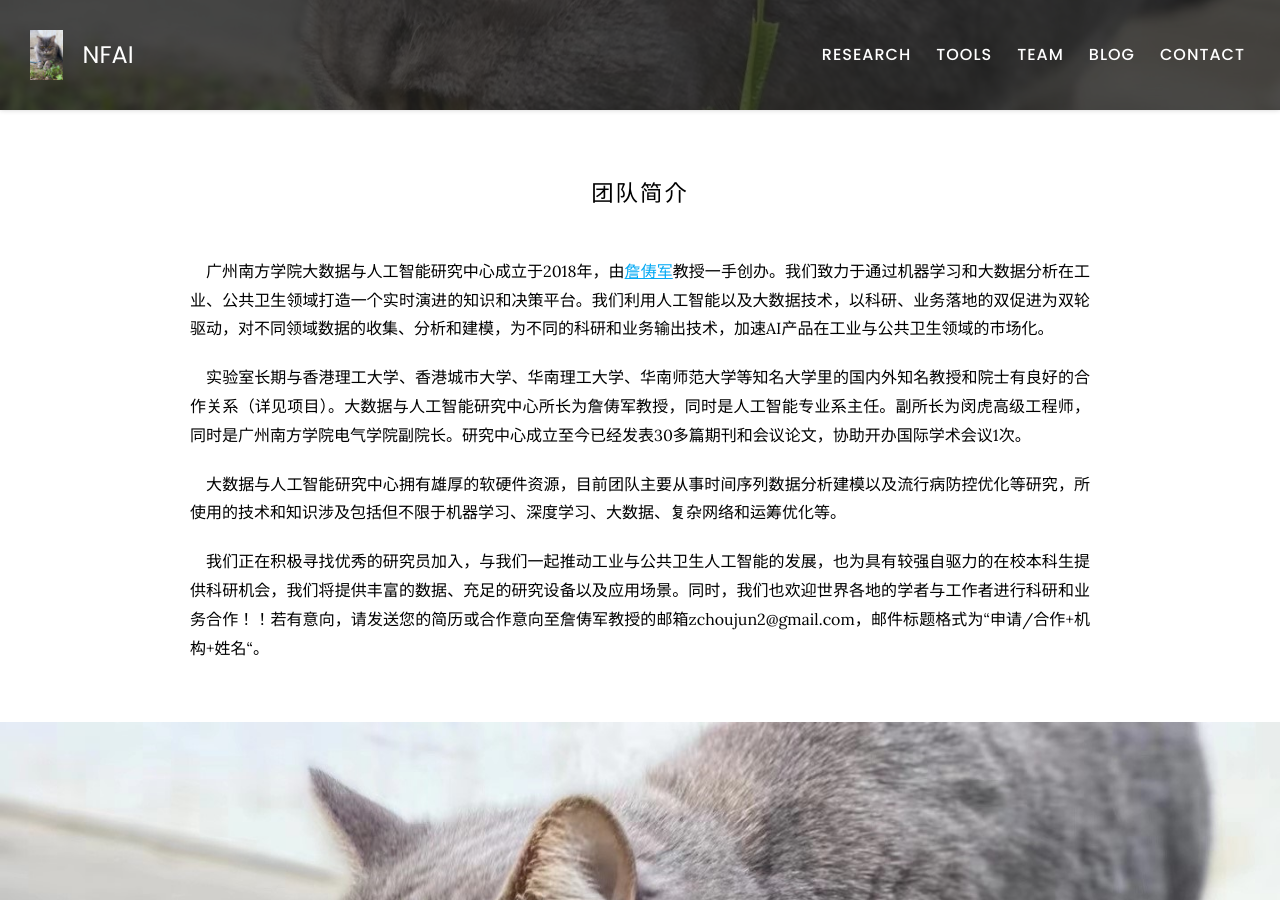
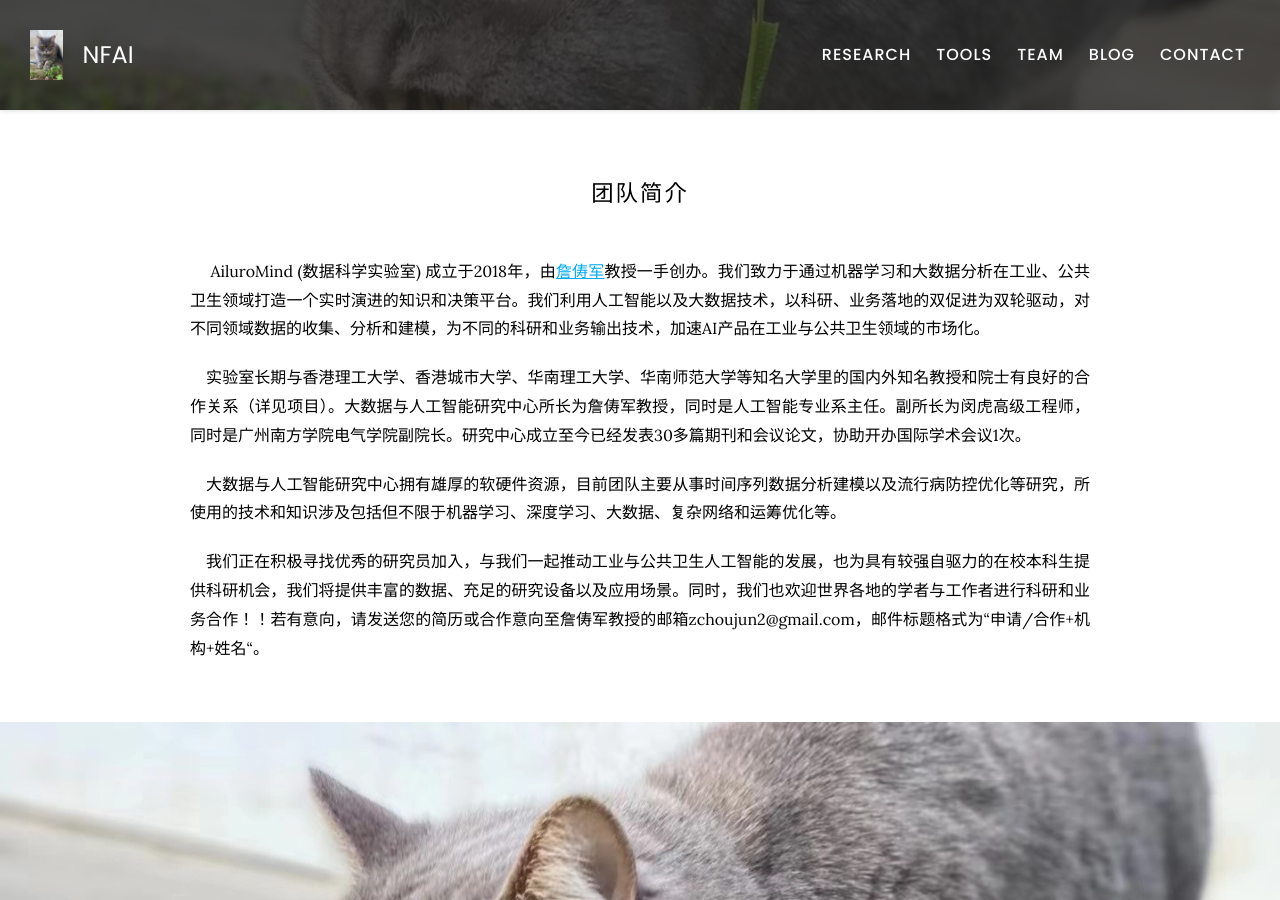
Before and after one commit to AiluroMind/AiluroMind.github.io, a Jekyll site: the page built from index.md, in a window 1280 px wide and 900 px high. Built offline with Jekyll 4.4.1, drawn with Linux system fonts in a browser that asks for light colours.

Commit message:
Update index.md

```diff
--- a/index.md
+++ b/index.md
@@ -6,7 +6,7 @@
 
 # 团队简介
 
-&ensp;&ensp;广州南方学院大数据与人工智能研究中心成立于2018年，由[詹俦军](https://scholar.google.com/citations?user=CQjEUkAAAAAJ&hl=zh-CN)教授一手创办。我们致力于通过机器学习和大数据分析在工业、公共卫生领域打造一个实时演进的知识和决策平台。我们利用人工智能以及大数据技术，以科研、业务落地的双促进为双轮驱动，对不同领域数据的收集、分析和建模，为不同的科研和业务输出技术，加速AI产品在工业与公共卫生领域的市场化。
+&ensp;&ensp; AiluroMind (数据科学实验室) 成立于2018年，由[詹俦军](https://scholar.google.com/citations?user=CQjEUkAAAAAJ&hl=zh-CN)教授一手创办。我们致力于通过机器学习和大数据分析在工业、公共卫生领域打造一个实时演进的知识和决策平台。我们利用人工智能以及大数据技术，以科研、业务落地的双促进为双轮驱动，对不同领域数据的收集、分析和建模，为不同的科研和业务输出技术，加速AI产品在工业与公共卫生领域的市场化。
 
 &ensp;&ensp;实验室长期与香港理工大学、香港城市大学、华南理工大学、华南师范大学等知名大学里的国内外知名教授和院士有良好的合作关系（详见项目）。大数据与人工智能研究中心所长为詹俦军教授，同时是人工智能专业系主任。副所长为闵虎高级工程师，同时是广州南方学院电气学院副院长。研究中心成立至今已经发表30多篇期刊和会议论文，协助开办国际学术会议1次。
 
```
